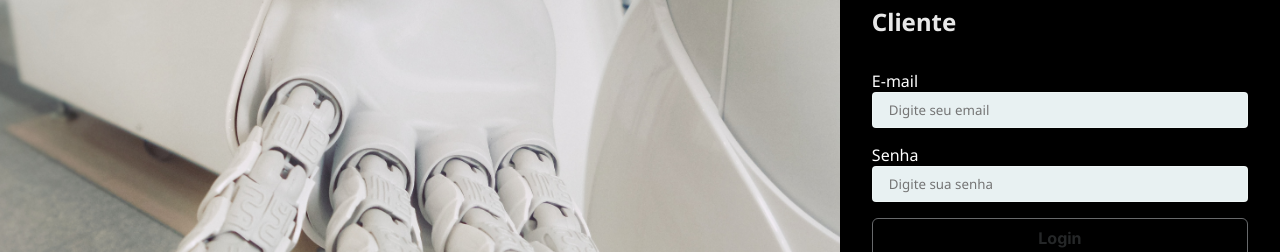
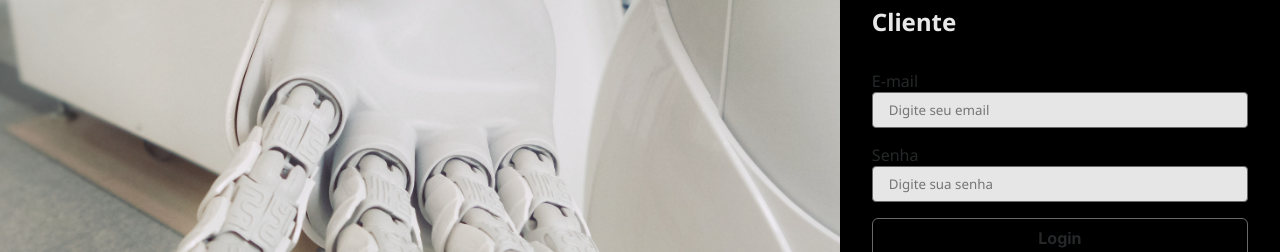
Before and after one commit to Challenge-PortoSeguro/ReactJs-Porto, a React (Vite) app: page /login/cliente in a window 1280 px wide. Shown: the part 317-569 px from the top of the page. Built offline with nearby package versions, Linux system fonts and the light colour scheme; a web font is replaced by a local one.

Commit message:
Adicionando select de cor no componente input

```diff
--- a/src/components/Input/index.jsx
+++ b/src/components/Input/index.jsx
@@ -2,10 +2,10 @@ import PropTypes from 'prop-types'
 import * as S from './styles'
 import { Label } from 'reactstrap'
 
-export function Input({ name, register, placeholder, error, readonly, type = 'text' }) {
+export function Input({ name, register, placeholder, error, readonly, type = 'text', labelColor }) {
 
 	return (
-		<S.InputContainer>
+		<S.InputContainer labelColor={labelColor}>
 			<Label>{name}</Label>
 			<S.Input
 				type={type}
@@ -24,5 +24,6 @@ Input.propTypes = {
 	placeholder: PropTypes.string,
 	error: PropTypes.object,
 	readonly: PropTypes.bool,
-	type: PropTypes.string
+	type: PropTypes.string,
+	labelColor: PropTypes.string
 }
--- a/src/components/Input/styles.js
+++ b/src/components/Input/styles.js
@@ -1,6 +1,10 @@
 import styled from 'styled-components'
 
-export const InputContainer = styled.div``;
+export const InputContainer = styled.div`
+	& label{
+		color: ${({ theme, labelColor }) => labelColor ? labelColor : theme.colors.text.black};
+	}
+`;
 
 export const Input = styled.input`
 	border-radius: 4px;
@@ -8,8 +12,8 @@ export const Input = styled.input`
 	box-sizing: border-box;
 	padding: 8px 16px;
 	outline: none;
-	border: 1px solid ${({ theme }) => theme.colors.border.transparent};
-	background: ${({ theme }) => theme.colors.background.tertiary};
+	border: 1px solid ${({ theme }) => theme.colors.border.field};
+	background: ${({ theme }) => theme.colors.background.secondary};
 	color: ${({ theme }) => theme.colors.text.black};
 
 	::placeholder {
```
